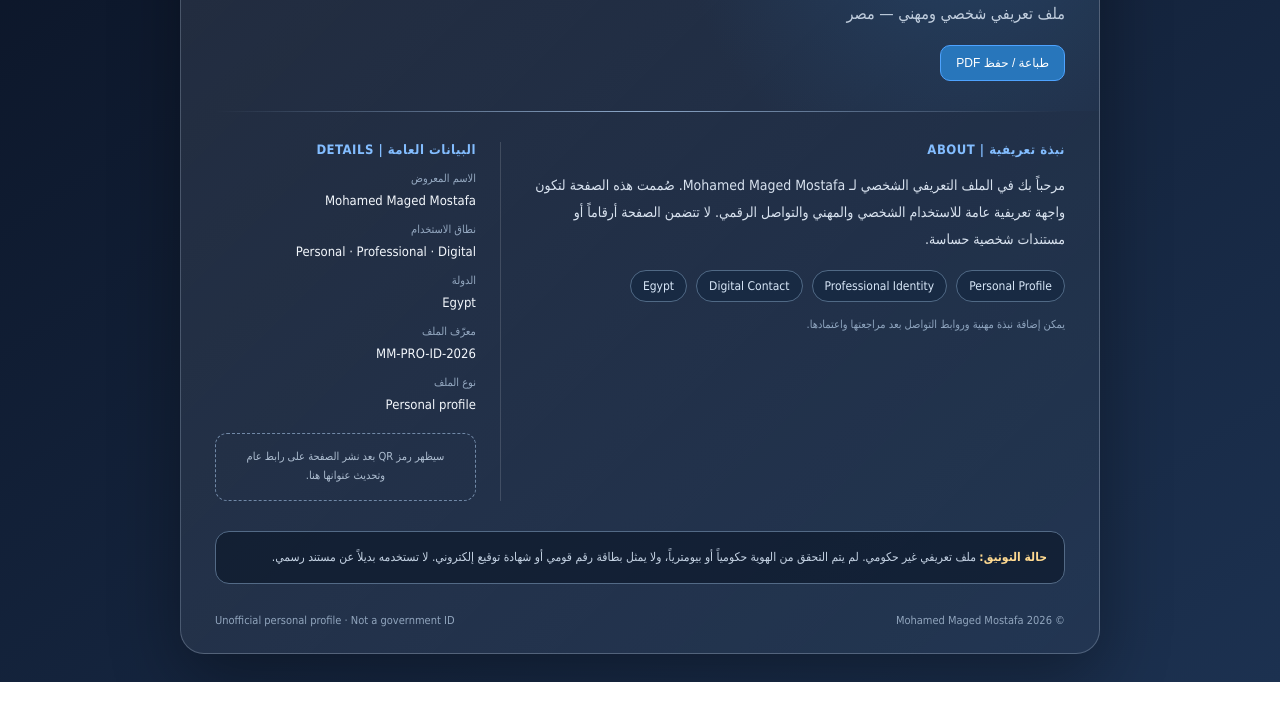
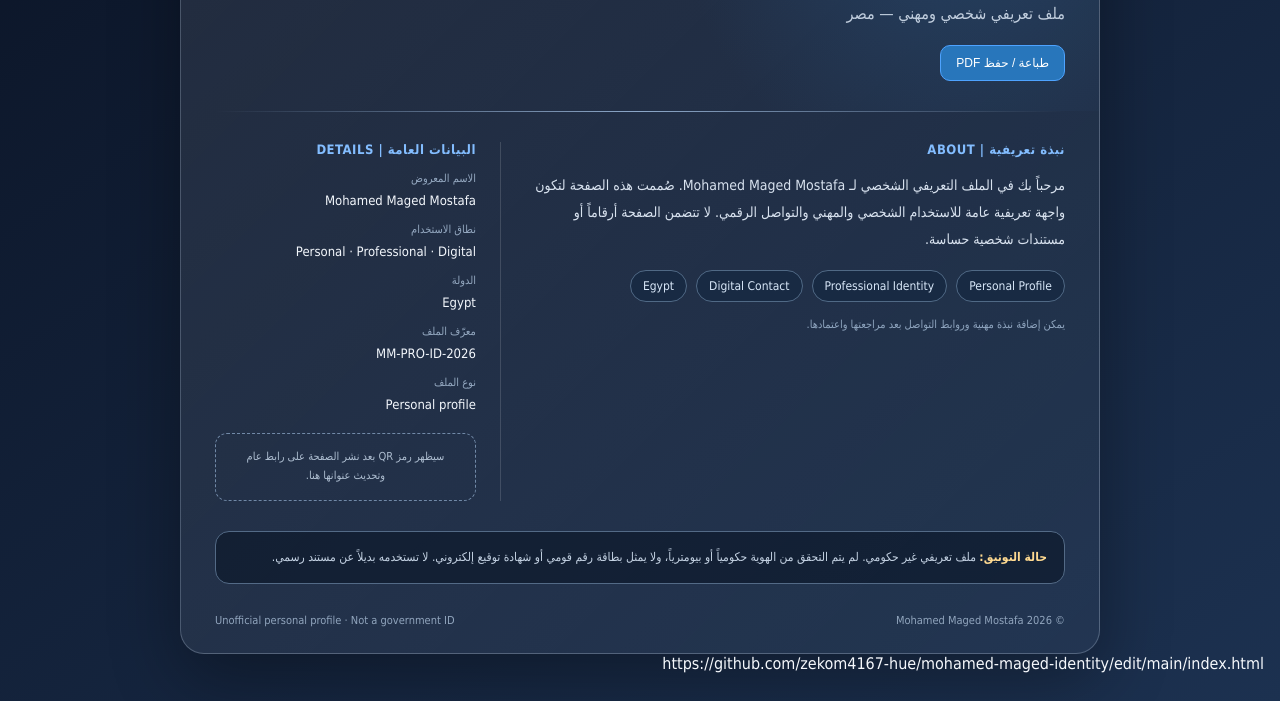
Before and after one commit to zekom4167-hue/mohamed-maged-identity, a plain HTML site: page index.html in a window 1280 px wide. Shown: the part 207-908 px from the top of the page. Drawn offline with Linux system fonts and the light colour scheme.

Commit message:
Update index.html

```diff
--- a/index.html
+++ b/index.html
@@ -18,3 +18,4 @@
 const PUBLIC_PROFILE_URL = "";
 if(PUBLIC_PROFILE_URL){const q=document.getElementById('qr');q.src='https://api.qrserver.com/v1/create-qr-code/?size=180x180&data='+encodeURIComponent(PUBLIC_PROFILE_URL);q.style.display='block';document.getElementById('qrtext').textContent='امسح الرمز لفتح الملف التعريفي.';}
 </script></body></html>
+https://github.com/zekom4167-hue/mohamed-maged-identity/edit/main/index.html
```
